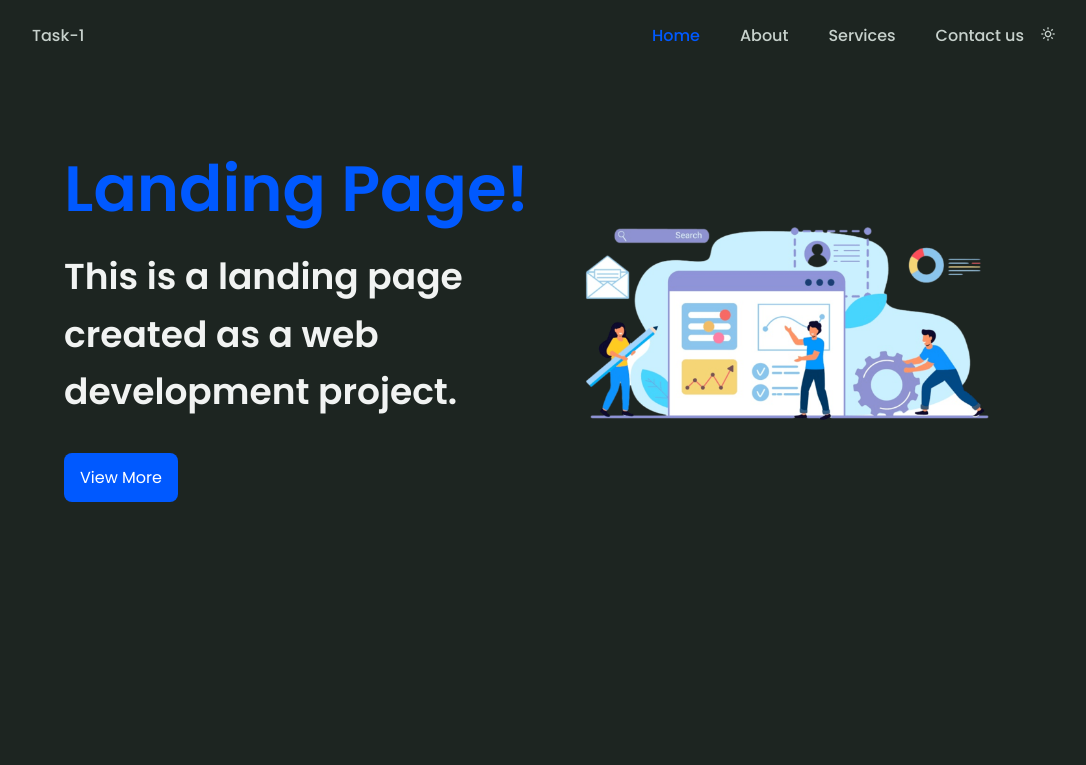
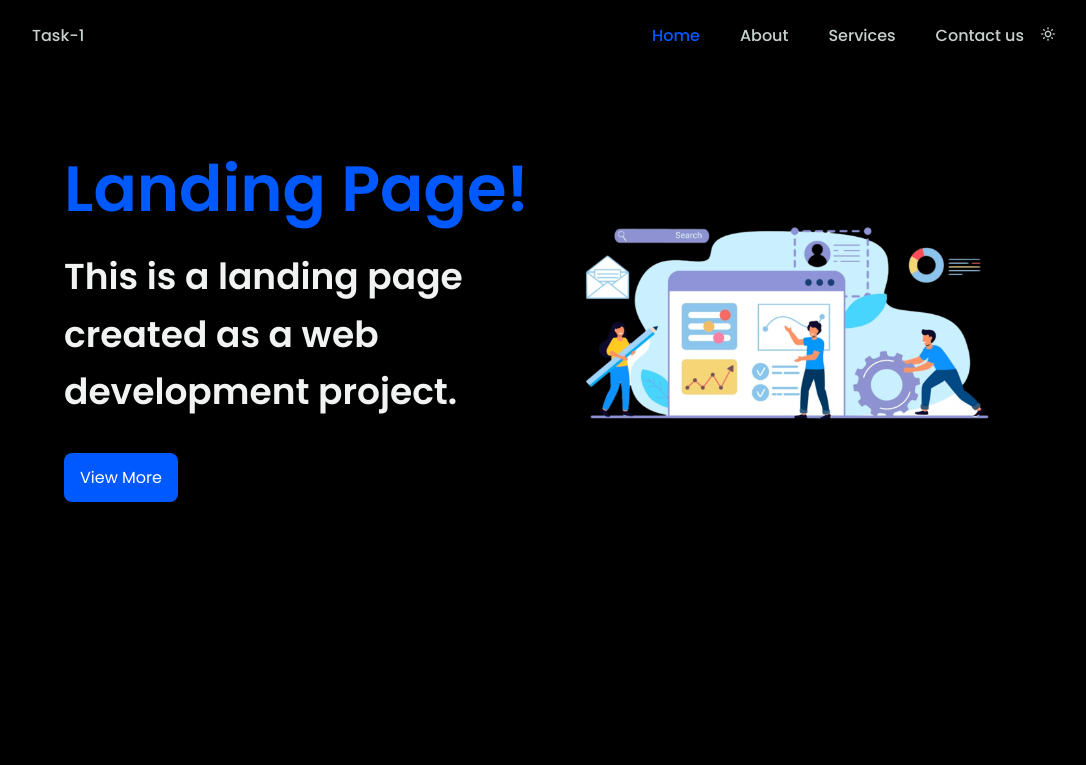
Before and after one commit to web-cracker/OCTANET_JUNE, a plain HTML site: page Task-1/index.html in a window 1280 px wide. Both pictures are taken after a click on the icon 1144 px from the left and 34 px from the top of the page. Shown: the top 765 px of the page, without its empty margins (96-1182 px from the left). Drawn offline with nearby package versions, Linux system fonts and the light colour scheme.

Commit message:
Update styles.css

```diff
--- a/Task-1/assets/css/styles.css
+++ b/Task-1/assets/css/styles.css
@@ -66,7 +66,7 @@ html{
 body.dark-theme{
   --title-color: #F1F3F2;
   --text-color: #C7D1CC;
-  --body-color: #1D2521;
+  --body-color: #000000;
   --container-color: #27302C;
 }
 
```
